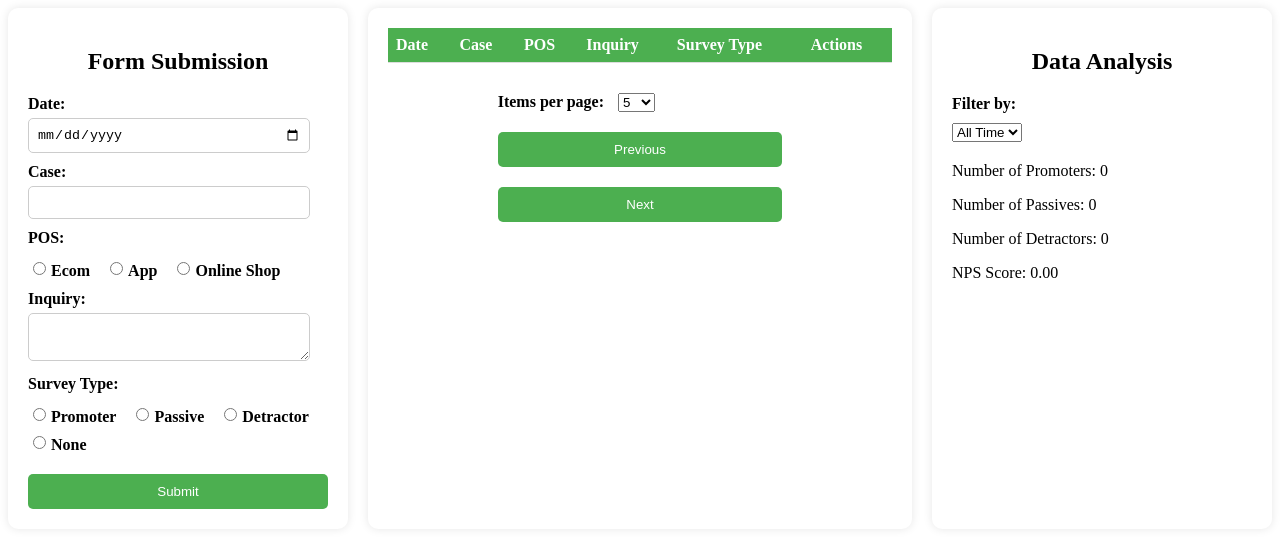
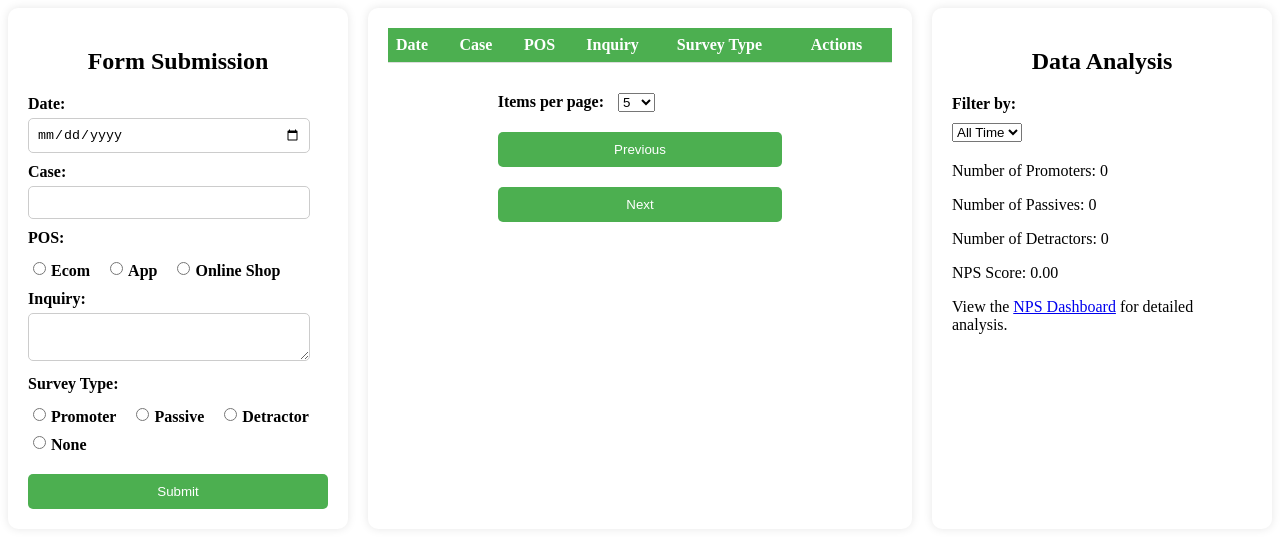
Before and after one commit to rbcon/npsdash, a plain HTML site: page index.html in a window 1280 px wide. Drawn offline with Linux system fonts and the light colour scheme.

Commit message:
Update index.html
link

```diff
--- a/index.html
+++ b/index.html
@@ -224,7 +224,8 @@
             <p id="passive-count">Number of Passives: 0</p>
             <p id="detractor-count">Number of Detractors: 0</p>
             <p id="nps-score">NPS Score: 0</p>
-        </div>
+        <!-- Link to NPS Dashboard -->
+        <p>View the <a href="nps_dashboard.html">NPS Dashboard</a> for detailed analysis.</p>
     </div>
 
     <script>
```
